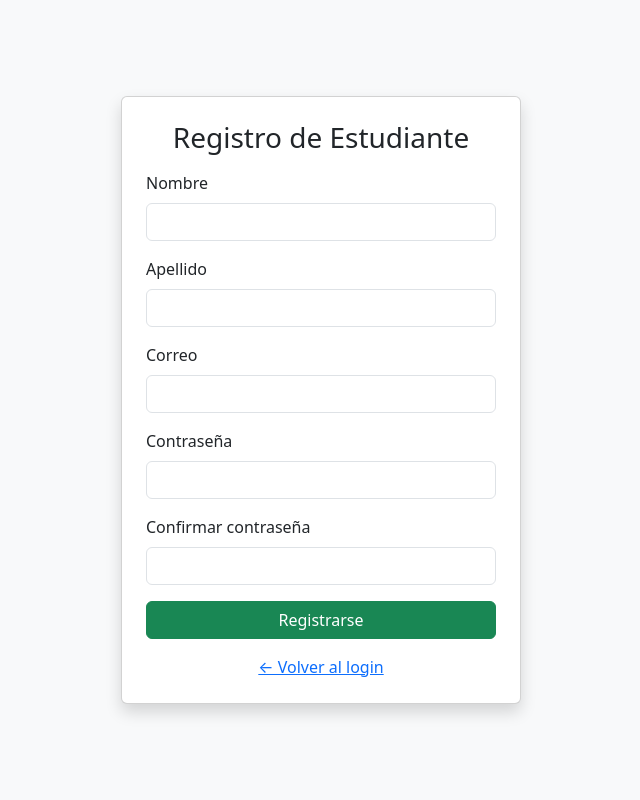
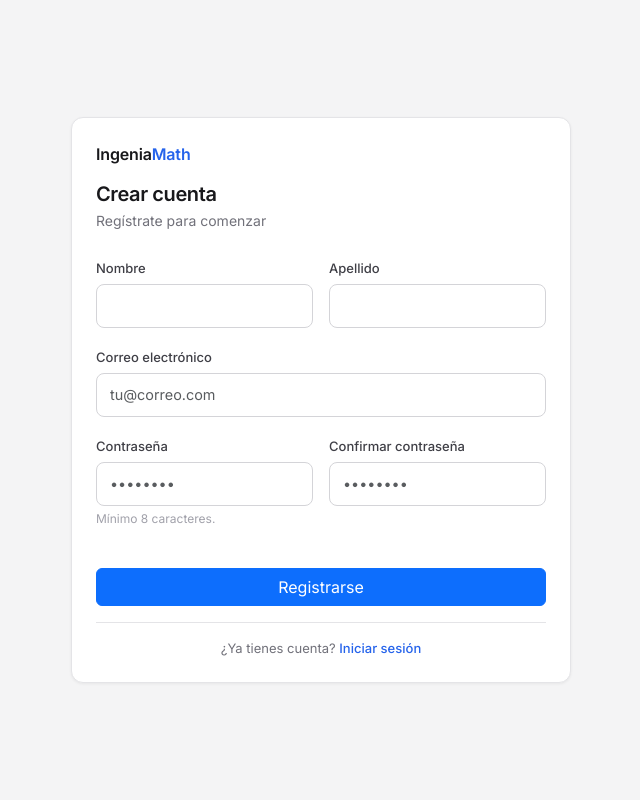
Before and after one commit to dxRony/IngeniaMath, a Laravel app: page /register in a window 1280 px wide. Shown: the whole page, without its empty margins (319-959 px from the left). Run offline with Laravel 12, Linux system fonts and the light colour scheme; parts of the project's set-up code (start-up, migrations or seed data) failed here and were passed over.

Commit message:
add: recuperación de contraseña por correo. refactor: vistas para inicio de sesión y registro

```diff
--- a/resources/views/register/register.blade.php
+++ b/resources/views/register/register.blade.php
@@ -4,52 +4,150 @@
     <meta charset="UTF-8">
     <meta name="viewport" content="width=device-width, initial-scale=1.0">
     <title>Registro - IngeniaMath</title>
+    <link href="https://cdn.jsdelivr.net/npm/bootstrap@5.3.3/dist/css/bootstrap.min.css" rel="stylesheet">
+    <link href="https://fonts.googleapis.com/css2?family=Inter:wght@400;500;600&display=swap" rel="stylesheet">
+    <style>
+        body {
+            font-family: 'Inter', sans-serif;
+            background-color: #f4f4f5;
+        }
 
-    <link href="https://cdn.jsdelivr.net/npm/bootstrap@5.3.3/dist/css/bootstrap.min.css" rel="stylesheet">
+        .card {
+            border: 1px solid #e4e4e7;
+            border-radius: 12px;
+            box-shadow: 0 1px 3px rgba(0,0,0,0.06);
+        }
+
+        .brand {
+            font-size: 1rem;
+            font-weight: 600;
+            color: #18181b;
+            letter-spacing: -0.01em;
+        }
+
+        .brand span { color: #2563eb; }
+
+        .page-title {
+            font-size: 1.25rem;
+            font-weight: 600;
+            color: #18181b;
+            letter-spacing: -0.02em;
+        }
+
+        .page-subtitle {
+            font-size: 0.875rem;
+            color: #71717a;
+        }
+
+        .form-label {
+            font-size: 0.8125rem;
+            font-weight: 500;
+            color: #3f3f46;
+            margin-bottom: 6px;
+        }
+
+        .form-control {
+            font-size: 0.9rem;
+            border-color: #d4d4d8;
+            border-radius: 8px;
+            padding: 10px 13px;
+            color: #18181b;
+            transition: border-color 0.15s, box-shadow 0.15s;
+        }
+
+        .form-control:focus {
+            border-color: #2563eb;
+            box-shadow: 0 0 0 3px rgba(37,99,235,0.1);
+        }
+
+        .footer-text {
+            font-size: 0.8125rem;
+            color: #71717a;
+        }
+
+        .footer-text a {
+            color: #2563eb;
+            text-decoration: none;
+            font-weight: 500;
+        }
+
+        .footer-text a:hover { text-decoration: underline; }
+
+        .alert {
+            font-size: 0.875rem;
+            border-radius: 8px;
+        }
+
+        .divider {
+            height: 1px;
+            background: #e4e4e7;
+        }
+
+        .form-hint {
+            font-size: 0.75rem;
+            color: #a1a1aa;
+            margin-top: 4px;
+        }
+    </style>
 </head>
+<body class="d-flex align-items-center justify-content-center min-vh-100 py-4">
 
-<body class="d-flex align-items-center justify-content-center vh-100 bg-light">
-
-<div class="card p-4 shadow" style="width: 400px;">
-    <h3 class="text-center mb-3">Registro de Estudiante</h3>
+<div class="card p-4" style="width: 500px;">
+    <div class="mb-4">
+        <p class="brand mb-3">Ingenia<span>Math</span></p>
+        <h1 class="page-title mb-1">Crear cuenta</h1>
+        <p class="page-subtitle mb-0">Regístrate para comenzar</p>
+    </div>
 
     @if ($errors->any())
-        <div class="alert alert-danger">
-            {{ $errors->first() }}
-        </div>
+    <div class="alert alert-danger py-2">
+        {{ $errors->first() }}
+    </div>
     @endif
 
     <form action="{{ route('register.store') }}" method="POST">
         @csrf
+
+        <div class="row g-3 mb-3">
+            <div class="col-6">
+                <label for="first_name" class="form-label">Nombre</label>
+                <input type="text" name="first_name" id="first_name" class="form-control" required>
+            </div>
+            <div class="col-6">
+                <label for="last_name" class="form-label">Apellido</label>
+                <input type="text" name="last_name" id="last_name" class="form-control" required>
+            </div>
+        </div>
+
         <div class="mb-3">
-            <label class="form-label">Nombre</label>
-            <input type="text" name="first_name" class="form-control" required>
+            <label for="email" class="form-label">Correo electrónico</label>
+            <input type="email" name="email" id="email" class="form-control"
+                placeholder="tu@correo.com" required>
         </div>
-        <div class="mb-3">
-            <label class="form-label">Apellido</label>
-            <input type="text" name="last_name" class="form-control" required>
+
+        <div class="row g-3 mb-4">
+            <div class="col-12 col-md-6">
+                <label for="password" class="form-label">Contraseña</label>
+                <input type="password" name="password" id="password" class="form-control"
+                    placeholder="••••••••" required>
+                <p class="form-hint">Mínimo 8 caracteres.</p>
+            </div>
+
+            <div class="col-12 col-md-6">
+                <label for="password_confirmation" class="form-label">Confirmar contraseña</label>
+                <input type="password" name="password_confirmation" id="password_confirmation"
+                    class="form-control" placeholder="••••••••" required>
+            </div>
         </div>
-        <div class="mb-3">
-            <label class="form-label">Correo</label>
-            <input type="email" name="email" class="form-control" required>
-        </div>
-        <div class="mb-3">
-            <label class="form-label">Contraseña</label>
-            <input type="password" name="password" class="form-control" required>
-        </div>
-        <div class="mb-3">
-            <label class="form-label">Confirmar contraseña</label>
-            <input type="password" name="password_confirmation" class="form-control" required>
-        </div>
-        <button type="submit" class="btn btn-success w-100">
-            Registrarse
-        </button>
+
+        <button type="submit" class="btn btn-primary w-100">Registrarse</button>
     </form>
 
-    <div class="text-center mt-3">
-        <a href="{{ route('login.index') }}">← Volver al login</a>
-    </div>
+    <div class="divider my-3"></div>
 
+    <p class="footer-text text-center mb-0">
+        ¿Ya tienes cuenta? <a href="{{ route('login.index') }}">Iniciar sesión</a>
+    </p>
 </div>
 
 </body>
--- a/routes/web.php
+++ b/routes/web.php
@@ -1,6 +1,8 @@
 <?php
 
 use App\Http\Controllers\Admin\AdminDashboardController;
+use App\Http\Controllers\Auth\ForgotPasswordController;
+use App\Http\Controllers\Auth\ResetPasswordController;
 use App\Http\Controllers\ProfileController;
 use App\Http\Controllers\Login\LoginController;
 use App\Http\Controllers\Moderator\ModeratorDashboardController;
@@ -19,6 +21,16 @@ Route::middleware('guest')->group(function () {
     Route::post('/login', [LoginController::class, 'login'])->name('login.store');
     Route::get('/register', [RegisterController::class, 'index'])->name('register.index');
     Route::post('/register', [RegisterController::class, 'store'])->name('register.store');
+
+    Route::get('/forgot-password', [ForgotPasswordController::class, 'create'])
+        ->name('password.request');
+    Route::post('/forgot-password', [ForgotPasswordController::class, 'store'])
+        ->name('password.email');
+
+    Route::get('/reset-password/{token}', [ResetPasswordController::class, 'create'])
+        ->name('password.reset');
+    Route::post('/reset-password', [ResetPasswordController::class, 'store'])
+        ->name('password.update');
 });
 
 Route::post('/logout', [LoginController::class, 'logout'])->middleware('auth')->name('logout');
```
Also changed, not shown: app/Http/Controllers/Auth/ForgotPasswordController.php (added, +34 -0 lines), app/Http/Controllers/Auth/ResetPasswordController.php (added, +52 -0 lines), app/Services/Auth/PasswordResetService.php (added, +36 -0 lines), resources/views/auth/forgot-password.blade.php (added, +56 -0 lines), resources/views/auth/login.blade.php (+125 -40 lines), resources/views/auth/reset-password.blade.php (added, +58 -0 lines).
